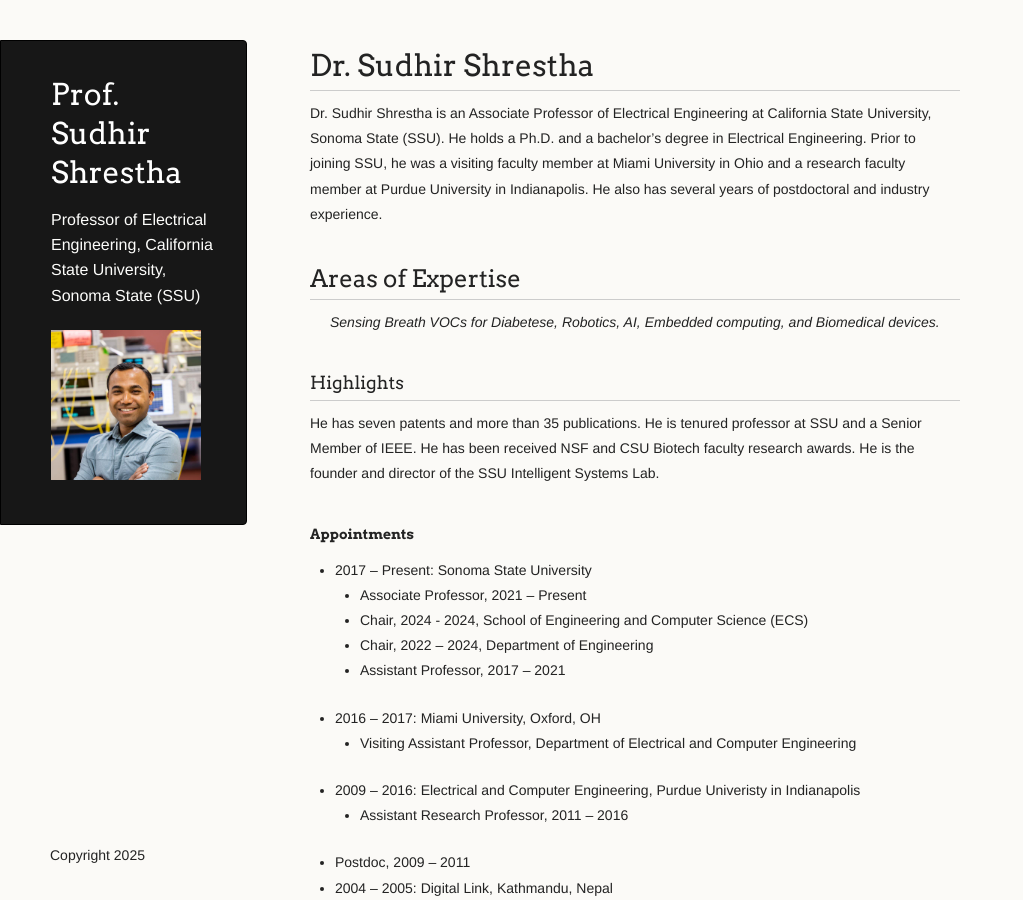
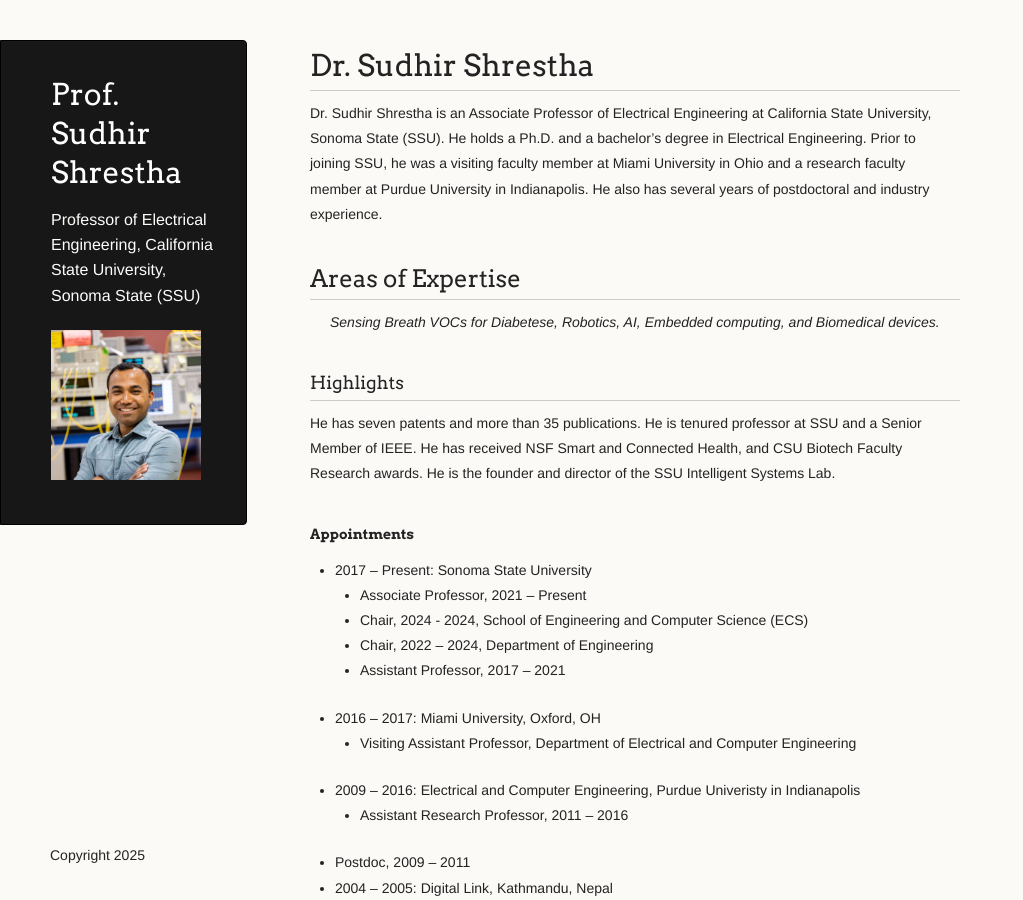
Before and after one commit to profshrestha/profshrestha.github.io, a Jekyll site: the page built from index.md, in a window 1280 px wide and 900 px high. Shown: the whole window, without its empty margins (0-1023 px from the left). Built offline with Jekyll 4.4.1, drawn with Linux system fonts in a browser that asks for light colours.

Commit message:
Update index.md

```diff
--- a/index.md
+++ b/index.md
@@ -24,7 +24,7 @@ Dr. Sudhir Shrestha is an Associate Professor of Electrical Engineering at Calif
 
 ### Highlights
 
-He has seven patents and more than 35 publications. He is tenured professor at SSU and a Senior Member of IEEE. He has been received NSF and CSU Biotech faculty research awards. He is the founder and director of the SSU Intelligent Systems Lab.
+He has seven patents and more than 35 publications. He is tenured professor at SSU and a Senior Member of IEEE. He has received NSF Smart and Connected Health, and CSU Biotech Faculty Research awards. He is the founder and director of the SSU Intelligent Systems Lab.
 
 #### Appointments
 
```
